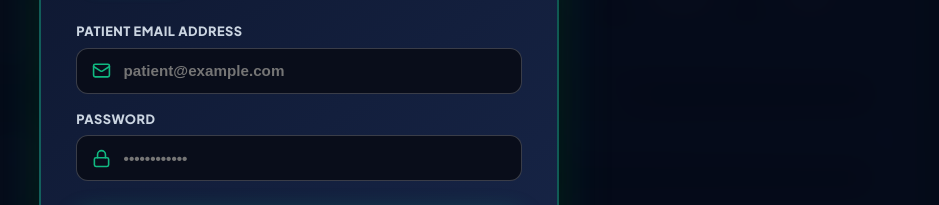
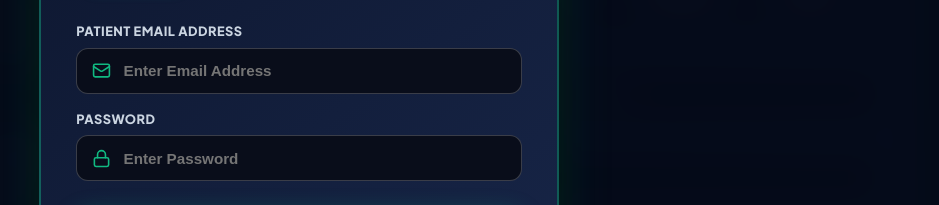
Before and after one commit to dinalisewmini2000-cell/GlycoPulse-AI---Intelligent-Diabetes-Care-Platform-, a React (Vite) app in the folder frontend/: page / in a window 1280 px wide. Shown: the part 429-634 px from the top of the page, without its empty margins (341-1280 px from the left). Built offline with nearby package versions, Linux system fonts and the light colour scheme; no server answers; the database is empty.

Commit message:
Remove all sample placeholder texts and pre-fills from Sign In and Sign Up forms

```diff
--- a/frontend/src/components/common/LoginModal.jsx
+++ b/frontend/src/components/common/LoginModal.jsx
@@ -18,7 +18,7 @@ export const LoginModal = () => {
   const [password, setPassword] = useState('');
   const [confirmPassword, setConfirmPassword] = useState('');
   const [diabetesType, setDiabetesType] = useState('');
-  const [specialty, setSpecialty] = useState('Endocrinology & Diabetology');
+  const [specialty, setSpecialty] = useState('');
 
   const [loading, setLoading] = useState(false);
   const [error, setError] = useState('');
@@ -58,8 +58,8 @@ export const LoginModal = () => {
       subtitle: 'Manage platform user accounts, security audit trails & database metrics',
       icon: ShieldAlert,
       color: '#a855f7',
-      defaultEmail: 'admin@glycopulse.ai',
-      defaultPassword: 'admin123',
+      defaultEmail: '',
+      defaultPassword: '',
       badge: 'Super Admin Security'
     }
   };
@@ -70,7 +70,7 @@ export const LoginModal = () => {
     setPassword('');
     setConfirmPassword('');
     setDiabetesType('');
-    setSpecialty('Endocrinology & Diabetology');
+    setSpecialty('');
     setError('');
   };
 
@@ -307,7 +307,7 @@ export const LoginModal = () => {
                   required
                   value={name}
                   onChange={(e) => setName(e.target.value)}
-                  placeholder={selectedRole === 'doctor' ? "e.g. Dr. Alex Morgan" : "e.g. Sarah Jenkins"}
+                  placeholder="Enter Full Name"
                   style={{
                     width: '100%', padding: '0.85rem 1rem 0.85rem 2.9rem',
                     borderRadius: '12px', background: '#090d1a',
@@ -331,12 +331,7 @@ export const LoginModal = () => {
                 required
                 value={email}
                 onChange={(e) => setEmail(e.target.value)}
-                placeholder={
-                  selectedRole === 'doctor' ? 'doctor@hospital.org' :
-                  selectedRole === 'admin' ? 'admin@glycopulse.ai' :
-                  selectedRole === 'caregiver' ? 'caregiver@family.org' :
-                  'patient@example.com'
-                }
+                placeholder="Enter Email Address"
                 style={{
                   width: '100%', padding: '0.85rem 1rem 0.85rem 2.9rem',
                   borderRadius: '12px', background: '#090d1a',
@@ -359,7 +354,7 @@ export const LoginModal = () => {
                 required
                 value={password}
                 onChange={(e) => setPassword(e.target.value)}
-                placeholder="••••••••••••"
+                placeholder="Enter Password"
                 style={{
                   width: '100%', padding: '0.85rem 1rem 0.85rem 2.9rem',
                   borderRadius: '12px', background: '#090d1a',
@@ -383,7 +378,7 @@ export const LoginModal = () => {
                   required
                   value={confirmPassword}
                   onChange={(e) => setConfirmPassword(e.target.value)}
-                  placeholder="••••••••••••"
+                  placeholder="Confirm Password"
                   style={{
                     width: '100%', padding: '0.85rem 1rem 0.85rem 2.9rem',
                     borderRadius: '12px', background: '#090d1a',
@@ -428,7 +423,7 @@ export const LoginModal = () => {
                 type="text"
                 value={specialty}
                 onChange={(e) => setSpecialty(e.target.value)}
-                placeholder="Endocrinology & Diabetology"
+                placeholder="Enter Medical Specialty"
                 style={{
                   width: '100%', padding: '0.85rem 1rem', borderRadius: '12px',
                   background: '#090d1a', border: '1.5px solid rgba(255,255,255,0.2)',
```
